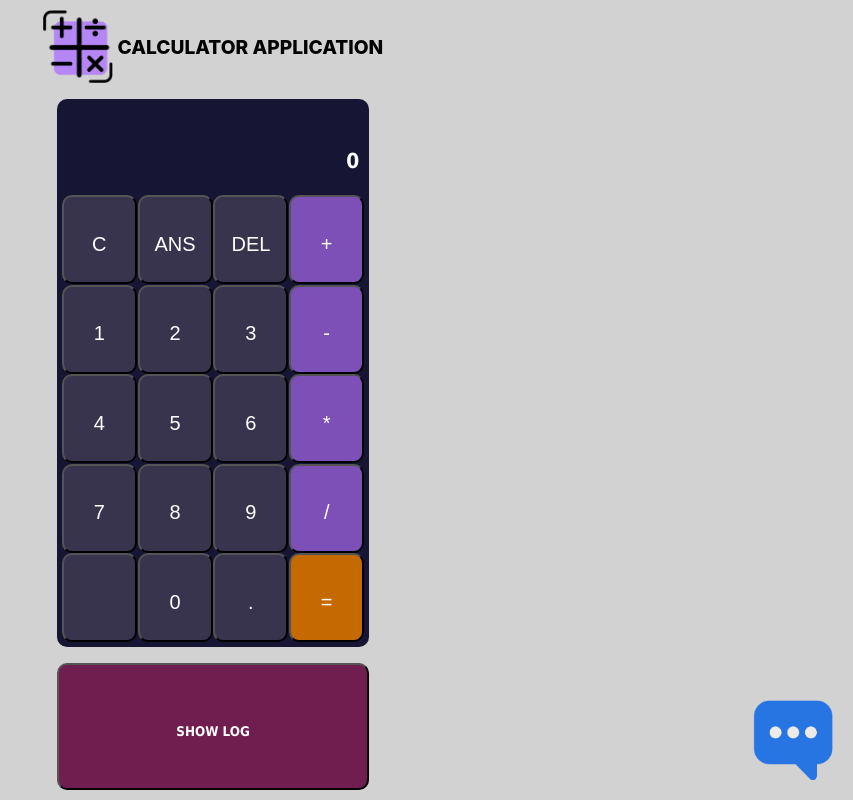
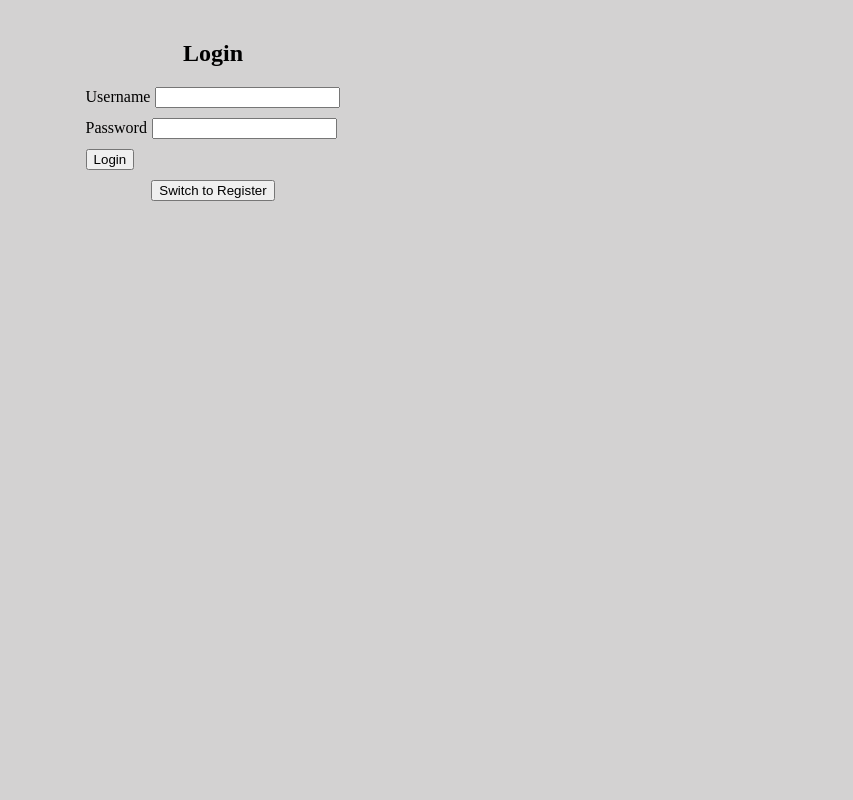
Before and after one commit to ErikSandvik/calculator-application-v2, a Vue app: page / in a window 1280 px wide. Shown: the whole page, without its empty margins (427-1280 px from the left). Built offline with nearby package versions, Linux system fonts and the light colour scheme.

Commit message:
Added login

```diff
--- a/src/components/Calculator.vue
+++ b/src/components/Calculator.vue
@@ -169,7 +169,7 @@ export default {
       const splitExpression = this.splitExpression(this.displayExpression);
       CalculatorService.calculate(splitExpression.operation, splitExpression.number1, splitExpression.number2).then(response => {
         console.log('Axios response:', response);
-        result = response.data;
+        result = response.data.result;
         this.screenValue = result;
         this.updateAnsValue(result);
         this.addToLog(this.displayExpression + " " + result)
--- a/src/components/ContactForm.vue
+++ b/src/components/ContactForm.vue
@@ -137,7 +137,7 @@ export default {
       return require('@/assets/back.png');
     },
     goBackToCalc() {
-      this.$router.push('/');
+      this.$router.push({ name: 'Calculator' });
     },
   },
   computed: {
--- a/src/components/LogIn.vue
+++ b/src/components/LogIn.vue
@@ -1,104 +1,80 @@
 <template>
-  <div class="login-container">
-    <h1>Login</h1>
-    <form @submit.prevent="handleLogin">
-      <div class="form-group">
+  <div class="log-window">
+    <h2>{{ isLoginMode ? "Login" : "Register" }}</h2>
+    <form @submit.prevent="isLoginMode ? login() : register()">
+      <div>
         <label for="username">Username</label>
-        <input
-            type="text"
-            id="username"
-            v-model="loginForm.username"
-            required
-            autofocus
-        />
+        <input id="username" v-model="credentials.username" required>
       </div>
-      <div class="form-group">
+      <div>
         <label for="password">Password</label>
-        <input
-            type="password"
-            id="password"
-            v-model="loginForm.password"
-            required
-        />
+        <input id="password" type="password" v-model="credentials.password" required>
       </div>
-      <div class="form-group">
-        <button type="submit" class="login-button">Login</button>
-      </div>
-      <p v-if="error" class="error-message">{{ error }}</p>
+      <button type="submit">{{ isLoginMode ? "Login" : "Register" }}</button>
     </form>
+    <button @click="toggleMode">
+      Switch to {{ isLoginMode ? "Register" : "Login" }}
+    </button>
   </div>
 </template>
 
 <script>
+import AuthService from "@/services/AuthService"; // Ensure you have created this service
+
 export default {
-  name: 'Login',
   data() {
     return {
-      loginForm: {
-        username: '',
-        password: ''
+      credentials: {
+        username: "",
+        password: ""
       },
-      error: null
+      isLoginMode: true,
     };
   },
   methods: {
-    handleLogin() {
-      // Here you would integrate with your authentication service
-      // This is just a stub to simulate an async login operation
-      if (this.loginForm.username && this.loginForm.password) {
-        this.error = null;
-        this.$emit('login', { ...this.loginForm });
-        // You might want to redirect or do something else on successful login
-      } else {
-        this.error = 'Please enter both username and password.';
+    async login() {
+      try {
+        const response = await AuthService.login(this.credentials.username, this.credentials.password);
+        localStorage.setItem("token", response.data.token);
+        this.$router.push({ name: 'Calculator' });
+      } catch (error) {
+        alert("Login failed: " + error.response.data);
       }
+    },
+    async register() {
+      try {
+        await AuthService.register(this.credentials.username, this.credentials.password);
+        this.isLoginMode = true; // Switch to login mode after successful registration
+        alert("Registration successful, please login.");
+      } catch (error) {
+        alert("Registration failed: " + error.response.data);
+      }
+    },
+    toggleMode() {
+      this.isLoginMode = !this.isLoginMode;
     }
   }
 };
 </script>
 
 <style scoped>
-.login-container {
-  max-width: 400px;
-  margin: 50px auto;
+.log-window {
+  display: flex;
+  flex-direction: column;
+  align-items: center;
+  justify-content: center;
   padding: 20px;
-  text-align: center;
-  border: 1px solid #ccc;
-  border-radius: 8px;
 }
 
-.form-group {
-  margin-bottom: 20px;
+.log-window form {
+  margin-bottom: 10px;
 }
 
-.form-group label {
-  display: block;
-  margin-bottom: 5px;
+.log-window label {
+  margin-right: 5px;
 }
 
-.form-group input {
-  width: 100%;
-  padding: 10px;
-  border-radius: 4px;
-  border: 1px solid #ccc;
-}
-
-.login-button {
-  width: 100%;
-  padding: 10px;
-  border-radius: 4px;
-  border: none;
-  background-color: #5cb85c;
-  color: white;
-  font-size: 16px;
-  cursor: pointer;
-}
-
-.login-button:hover {
-  background-color: #4cae4c;
-}
-
-.error-message {
-  color: #d9534f;
+.log-window input {
+  margin-bottom: 10px;
 }
 </style>
--- a/src/router/index.js
+++ b/src/router/index.js
@@ -2,17 +2,23 @@ import { createRouter, createWebHistory } from 'vue-router'
 
 import CalculatorPageView from "@/views/CalculatorPageView";
 import ContactFormPageView from "@/views/ContactFormPageView";
+import LogInView from "@/views/LogInView.vue";
 
 const routes = [
   {
     path: '/',
     name: 'home',
-    component: CalculatorPageView
+    component: LogInView
   },
   {
     path: '/contact-form',
     name: 'Contact-form',
     component: ContactFormPageView
+  },
+  {
+    path: '/',
+    name: 'Calculator',
+    component: CalculatorPageView
   },
 ]
 
--- /dev/null
+++ b/src/services/AuthService.js
@@ -0,0 +1,18 @@
+import axios from 'axios';
+
+const API_BASE_URL = 'http://localhost:8081/api/auth/';
+
+export default {
+    login(username, password) {
+        return axios.post(`${API_BASE_URL}login`, {
+            username,
+            password
+        });
+    },
+    register(username, password) {
+        return axios.post(`${API_BASE_URL}register`, {
+            username,
+            password
+        });
+    }
+};
--- a/src/views/ContactFormPageView.vue
+++ b/src/views/ContactFormPageView.vue
@@ -5,6 +5,7 @@
 <script>
 import ContactForm
   from "@/components/ContactForm.vue";
+import LogIn from "@/components/LogIn.vue";
 
 export default {
   name: "ContactFormPageView",
--- a/src/views/LogInView.vue
+++ b/src/views/LogInView.vue
@@ -1,17 +1,20 @@
-<script setup>
+
+<template>
+  <LogIn/>
+</template>
+
+<script>
  import LogIn from "@/components/LogIn.vue";
 
  export default {
-   name: "LogIn",
+   name: "LogInView",
    components: {
      LogIn,
    }
  }
 </script>
 
-<template>
-<LogIn/>
-</template>
+
 
 <style scoped>
 
```
